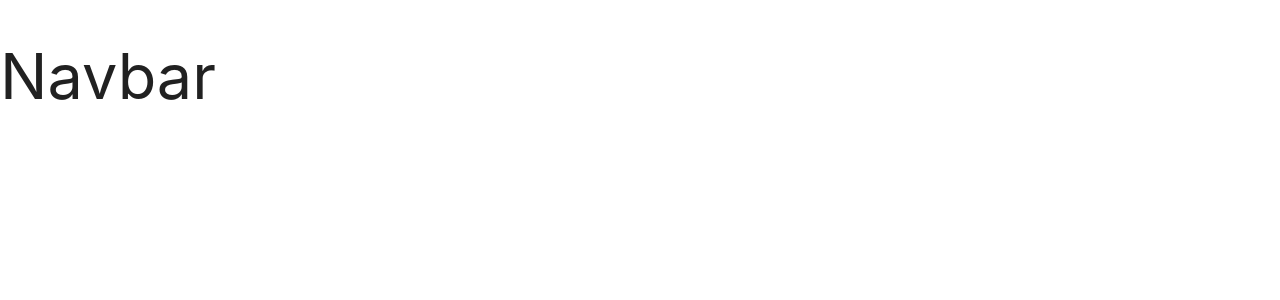
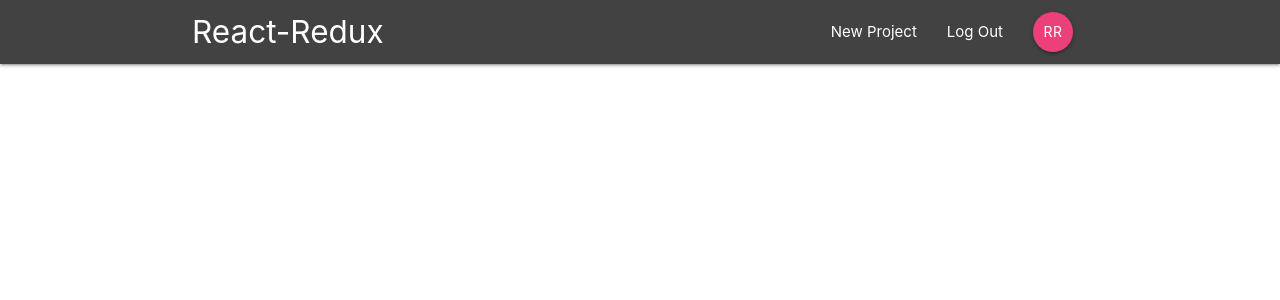
Before and after one commit to mohamedlafiteh/-react-redux-firebase-project, a React (Create React App) app: page / in a window 1280 px wide. Shown: the top 300 px of the page. Built offline with nearby package versions, Linux system fonts and the light colour scheme.

Commit message:
Add signed in links

```diff
--- a/src/components/layout/Navbar.js
+++ b/src/components/layout/Navbar.js
@@ -1,9 +1,16 @@
 import React from "react";
+import SignedInLinks from "./SignedInLinks";
+import { Link } from "react-router-dom";
 
 export default function Navbar() {
   return (
-    <div>
-      <h1>Navbar </h1>
-    </div>
+    <nav className='nav-wrapper grey darken-3 '>
+      <div className='container'>
+        <Link className='brand-logo' to='/'>
+          React-Redux
+        </Link>
+        <SignedInLinks />
+      </div>
+    </nav>
   );
 }
--- a/src/components/layout/SignedInLinks.js
+++ b/src/components/layout/SignedInLinks.js
@@ -0,0 +1,20 @@
+import React from "react";
+import { NavLink } from "react-router-dom";
+
+export default function SignedInLinks() {
+  return (
+    <ul className='right'>
+      <li>
+        <NavLink to='/'> New Project</NavLink>
+      </li>
+      <li>
+        <NavLink to='/'>Log Out</NavLink>
+      </li>
+      <li>
+        <NavLink to='/' className='btn btn-floating pink lighten-1'>
+          RR
+        </NavLink>
+      </li>
+    </ul>
+  );
+}
```
Also changed, not shown: public/index.html (+0 -25 lines).
